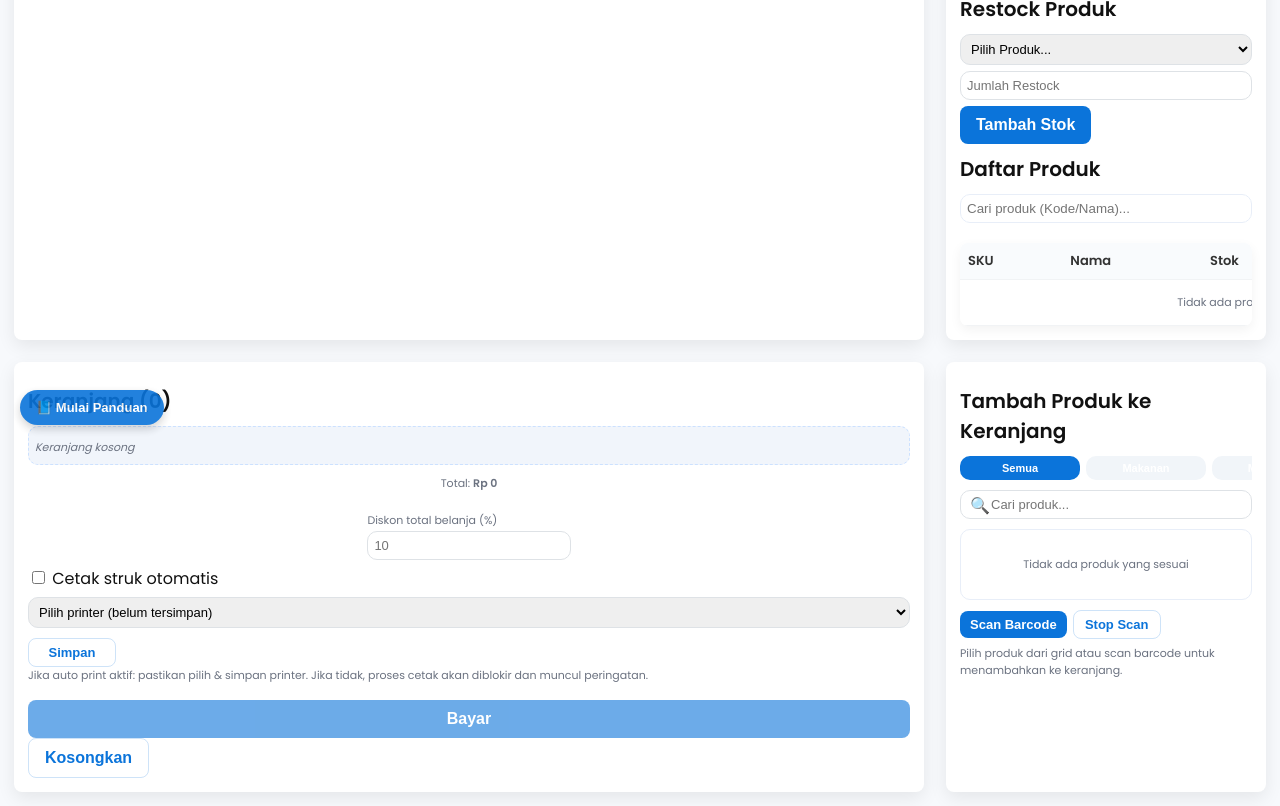
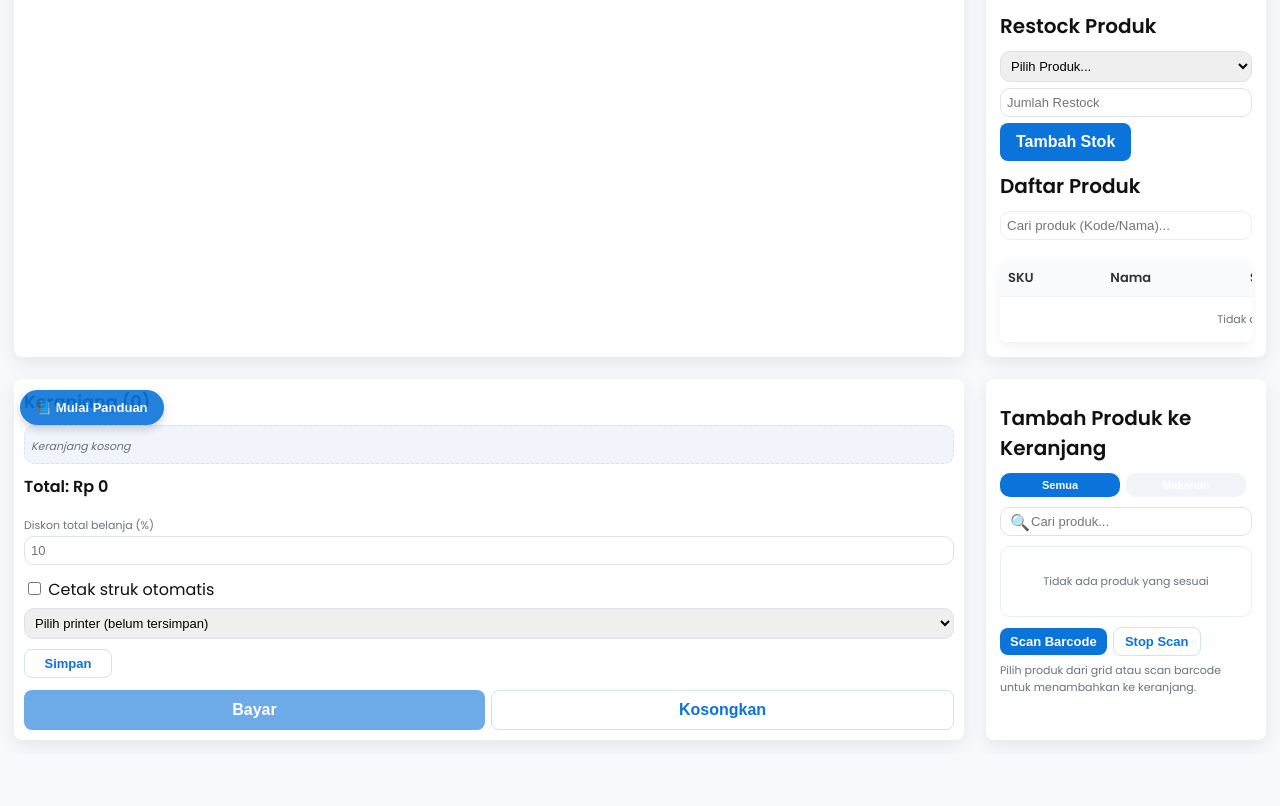
Before and after one commit to Dlannnaja/err, a plain HTML site: page index.html in a window 1280 px wide. Shown: the part 355-1161 px from the top of the page. After the commit the page ends 1109 px from the top, so only its background shows below. Drawn offline with Linux system fonts and the light colour scheme.

Commit message:
Update index.html

```diff
--- a/index.html
+++ b/index.html
@@ -78,7 +78,7 @@
 
   @media (min-width: 900px) {
     .grid {
-      grid-template-columns: 1fr 320px; /* Mengurangi lebar kolom kedua */
+      grid-template-columns: 1fr 280px; /* Mengurangi lebar kolom kedua (keranjang) */
     }
   }
 
@@ -291,7 +291,7 @@
     white-space: nowrap; /* Biar nama produk tetap 1 baris */
     overflow: hidden;
     text-overflow: ellipsis;
-  }
+    }
 
     #cart td:first-child {
     width: 65%;
@@ -581,7 +581,7 @@
       --font-size-base-r: clamp(15px, 1.6vw, 16px);
       --guide-tooltip-width: 320px;
     }
-    .grid { grid-template-columns: 1fr 320px; } /* Mengurangi lebar kolom kedua */
+    .grid { grid-template-columns: 1fr 280px; } /* Mengurangi lebar kolom kedua */
     button { width: auto; min-width: 120px; }
     button.small { min-width: 88px; }
     #cameraModal, #paymentModal { align-items: center; }
@@ -596,7 +596,7 @@
       --font-size-xl-r: 20px;
       --guide-tooltip-width: 340px;
     }
-    .grid { grid-template-columns: 1fr 320px; gap: 18px; } /* Mengurangi lebar kolom kedua */
+    .grid { grid-template-columns: 1fr 280px; gap: 18px; } /* Mengurangi lebar kolom kedua */
     body { font-size: var(--font-size-base-r); }
     table { font-size: var(--font-size-base-r); min-width: 600px; }
     button { font-size: var(--font-size-base-r); padding: 10px 14px; }
@@ -611,7 +611,7 @@
       --font-size-xl-r: 22px;
       --guide-tooltip-width: 360px;
     }
-    .grid{ grid-template-columns: 1fr 320px; gap: 22px; } /* Mengurangi lebar kolom kedua */
+    .grid{ grid-template-columns: 1fr 280px; gap: 22px; } /* Mengurangi lebar kolom kedua */
     button { padding: 10px 16px; }
     #salesTbl, #restockTbl, #finalStockTbl { min-width: 700px; }
   }
@@ -729,9 +729,9 @@
 
   .product-grid {
     display: grid;
-    grid-template-columns: repeat(auto-fill, minmax(150px, 1fr));
+    grid-template-columns: repeat(auto-fill, minmax(140px, 1fr)); /* Sedikit lebih kecil */
     gap: var(--spacing-md);
-    max-height: 300px;
+    max-height: 400px; /* Diperbesar dari 300px */
     overflow-y: auto;
     padding: var(--spacing-sm);
     border: 1px solid #e8eef8;
@@ -790,7 +790,7 @@
   }
 
   .product-quantity {
-    width: 50px;
+    width: 45px; /* Diperkecil sedikit */
     padding: var(--spacing-xs);
     text-align: center;
   }
@@ -823,6 +823,51 @@
   .category-tab.active {
     background: var(--accent);
     color: #fff;
+  }
+
+  /* Compact cart styles */
+  .compact-cart {
+    padding: var(--spacing-md);
+  }
+
+  .compact-cart h3 {
+    margin-top: 0;
+    margin-bottom: var(--spacing-md);
+    font-size: 1.1rem;
+  }
+
+  .compact-cart #cart {
+    max-height: 150px; /* Membatasi tinggi keranjang */
+    overflow-y: auto;
+    margin-bottom: var(--spacing-md);
+  }
+
+  .compact-cart .cart-actions {
+    display: flex;
+    flex-direction: column;
+    gap: var(--spacing-sm);
+  }
+
+  .compact-cart .cart-total {
+    font-weight: 600;
+    margin-bottom: var(--spacing-sm);
+  }
+
+  .compact-cart .discount-section {
+    margin-bottom: var(--spacing-sm);
+  }
+
+  .compact-cart .printer-section {
+    margin-bottom: var(--spacing-sm);
+  }
+
+  .compact-cart .checkout-buttons {
+    display: flex;
+    gap: var(--spacing-sm);
+  }
+
+  .compact-cart .checkout-buttons button {
+    flex: 1;
   }
 
   </style>
@@ -976,22 +1021,22 @@
         </section>
       </div>
 
-      <!-- Sisi Kanan: Keranjang dan Scan Produk -->
-      <div class="card">
+      <!-- Sisi Kanan: Keranjang Kecil -->
+      <div class="card compact-cart">
         <h3>Keranjang (<span id="cartCount2">0</span>)</h3>
         <div id="cart"><i class="muted">Keranjang kosong</i></div>
-        <div class="flex" style="margin-top: var(--spacing-md); flex-direction: column; gap: var(--spacing-sm)">
-
-        <div class="note">Total: <strong id="total">Rp 0</strong></div>
-
-        <!-- DISCOUNT CONTROLS (side-by-side) -->
-          <div style="display:flex;gap:10px;margin-top:8px;align-items:center;">
-          <div style="flex:1;min-width:140px">
+
+        <div class="cart-actions">
+          <div class="cart-total">Total: <strong id="total">Rp 0</strong></div>
+
+          <!-- DISCOUNT CONTROLS -->
+          <div class="discount-section">
             <label class="muted">Diskon total belanja (%)</label>
-              <input type="number" id="discountTotalPercent" min="0" max="100" placeholder="10" oninput="applyDiscount()" />
+            <input type="number" id="discountTotalPercent" min="0" max="100" placeholder="10" oninput="applyDiscount()" />
           </div>
-          </div>
-          <div style="width: 100%">
+
+          <!-- PRINTER SETTINGS -->
+          <div class="printer-section">
             <label><input type="checkbox" id="autoPrint" /> Cetak struk otomatis</label>
             <div class="printer-row">
               <select id="printerSelect">
@@ -1002,17 +1047,17 @@
               </select>
               <button class="small ghost" onclick="savePrinterPreference()">Simpan</button>
             </div>
-            <div class="info-small">Jika auto print aktif: pastikan pilih & simpan printer. Jika tidak, proses cetak akan diblokir dan muncul peringatan.</div>
           </div>
-          <div style="width: 100%; margin-top: var(--spacing-md)">
-            <!-- tetap pakai id checkoutBtn supaya minimal perubahan -->
+
+          <!-- CHECKOUT BUTTONS -->
+          <div class="checkout-buttons">
             <button id="checkoutBtn" onclick="checkout()" disabled>Bayar</button>
             <button class="ghost" onclick="clearCart()">Kosongkan</button>
           </div>
         </div>
       </div>
 
-      <!-- Menu Produk Grid -->
+      <!-- Menu Produk Grid (Diperbesar) -->
       <div class="card">
         <h3>Tambah Produk ke Keranjang</h3>
         <div class="product-grid-container">
```
